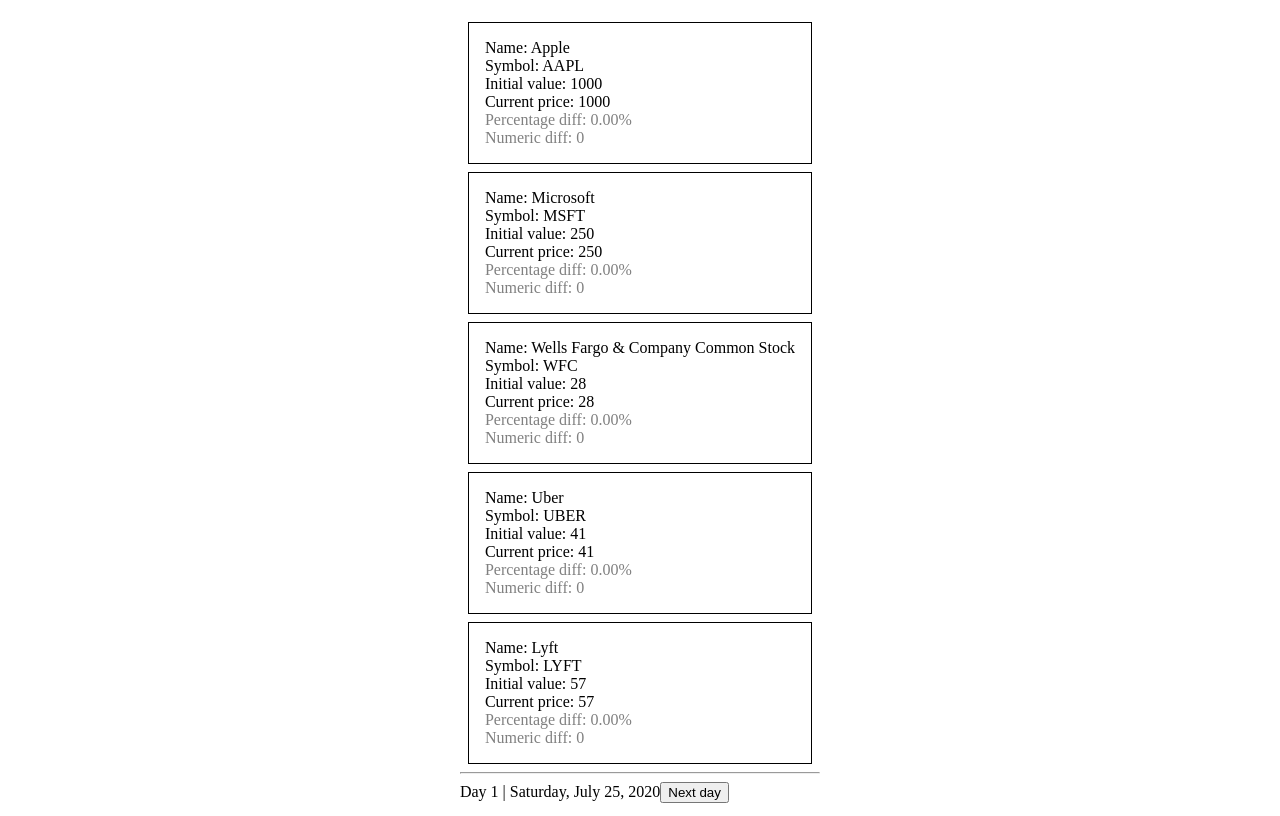
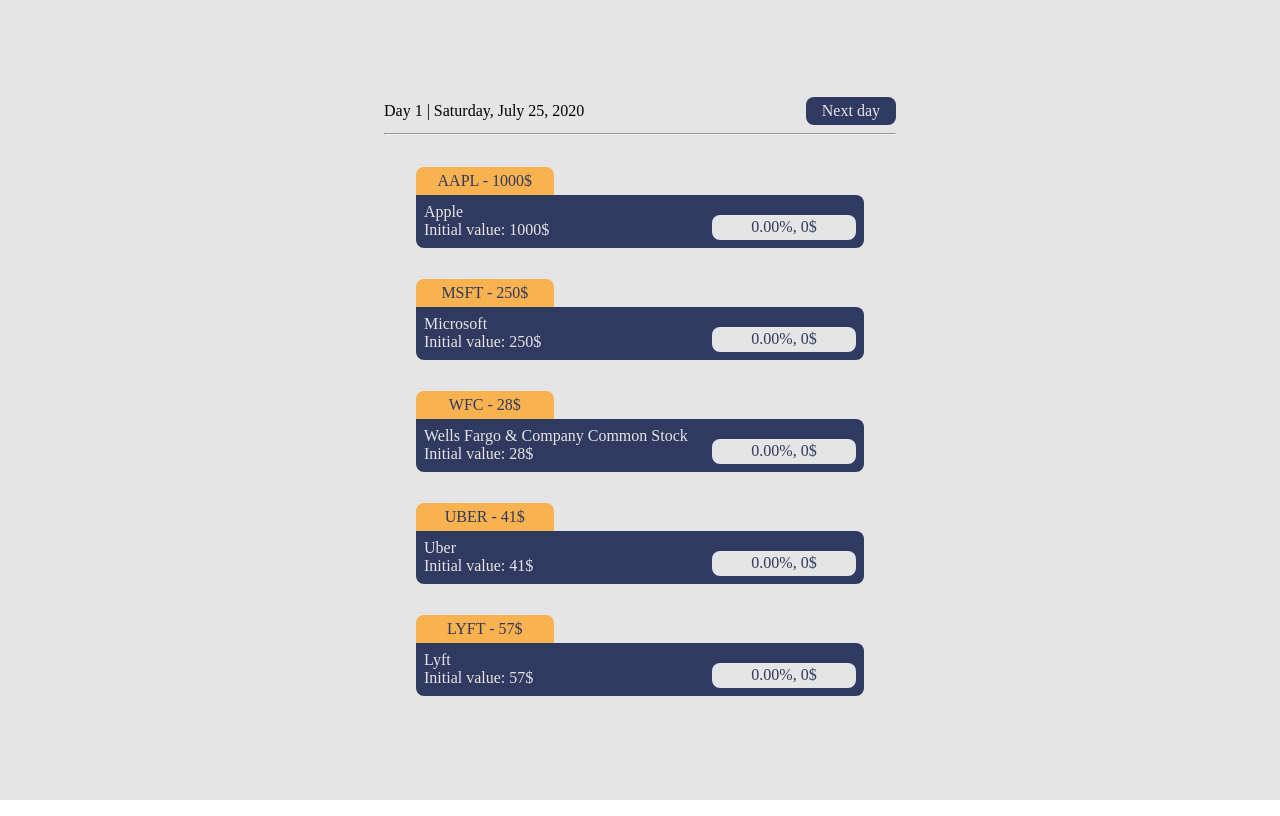
Before and after one commit to ffeliks/stock-game, a React (Create React App) app: page / in a window 1280 px wide. Built offline with nearby package versions, Linux system fonts and the light colour scheme.

Commit message:
Add basic styling

```diff
--- a/package.json
+++ b/package.json
@@ -10,6 +10,7 @@
     "@types/node": "^12.0.0",
     "@types/react": "^16.9.0",
     "@types/react-dom": "^16.9.0",
+    "normalize.css": "^8.0.1",
     "react": "^16.13.1",
     "react-dom": "^16.13.1",
     "react-jss": "^10.3.0",
--- a/src/AppRouter.tsx
+++ b/src/AppRouter.tsx
@@ -3,7 +3,6 @@
 import routes from './routes';
 import Page from './components/Page';
 import Stocks from './scenes/stocks';
-import PageNotFound from './scenes/404';
 
 function AppRouter() {
   return (
@@ -11,8 +10,7 @@
       <Page>
         <Switch>
           <Route exact path={routes.STOCKS} component={Stocks} />
-          <Route exact path={routes.PAGE_NOT_FOUND} component={PageNotFound} />
-          <Redirect to={routes.PAGE_NOT_FOUND} />
+          <Redirect to={routes.STOCKS} />
         </Switch>
       </Page>
     </Router>
--- a/src/components/Page.tsx
+++ b/src/components/Page.tsx
@@ -7,6 +7,7 @@
         justifyContent: 'center',
         alignItems: 'center',
         height: '100vh',
+        backgroundColor: '#e5e5e5'
     }
 });
 
--- a/src/index.tsx
+++ b/src/index.tsx
@@ -1,3 +1,5 @@
+import 'normalize.css';
+
 import React from 'react';
 import ReactDOM from 'react-dom';
 import AppRouter from './AppRouter';
--- a/src/routes.ts
+++ b/src/routes.ts
@@ -1,4 +1,3 @@
 export default {
     STOCKS: '/',
-    PAGE_NOT_FOUND: '/404',
 };
--- a/src/scenes/404/index.tsx
+++ /dev/null
@@ -1,7 +0,0 @@
-import React from 'react';
-
-function PageNotFound() {
-    return <div>PageNotFound</div>
-}
-
-export default PageNotFound;
--- a/src/scenes/stocks/components/StockItem.tsx
+++ b/src/scenes/stocks/components/StockItem.tsx
@@ -8,18 +8,45 @@
 
 const useStyles = createUseStyles({
     root: {
-        border: '1px solid black',
         margin: '.5rem',
-        padding: '1rem',
+        width: '28rem',
+        height: '3.5rem',
+        padding: '1.5rem',
+    },
+    symbolContainer: {
+        color: '#303960',
+        padding: '.3rem',
+        backgroundColor: '#f8b24f',
+        borderRadius: '.5rem .5rem 0 0',
+        width: '8rem',
+        textAlign: 'center',
+    },
+    stockContent: {
+        padding: '.5rem',
+        borderRadius: '0 .5rem .5rem .5rem',
+        backgroundColor: '#303960',
+        color: '#e5e5e5',
+        display: 'flex',
+        justifyContent: 'space-between',
+        alignItems: 'flex-end',
+    },
+    priceDiffContainer: {
+        width: '7rem',
+        textAlign: 'center',
+        padding: '.2rem 1rem',
+        borderRadius: '.5rem',
     },
     priceSame: {
-        color: 'gray',
+        color: '#303960',
+        backgroundColor: '#e5e5e5',
     },
     priceIncrease: {
-        color: 'green',
+        color: '#303960',
+        backgroundColor: '#A5FF8A',
     },
     priceDecrease: {
-        color: 'red',
+        color: 'white',
+        backgroundColor: '#e37a71',
     },
 });
 
@@ -29,6 +56,14 @@
 
     function getCurrentPrice(): number {
         return stock.currentPrice ? stock.currentPrice : stock.price;
+    }
+
+    function getPercentageDifference(): string {
+        return Number((getNumericDifference() / getCurrentPrice()) * 100).toFixed(2) + '%';
+    }
+
+    function getNumericDifference(): number {
+        return Math.abs(getCurrentPrice() - stock.price);
     }
 
     function getPriceStatus(): PriceStatus {
@@ -41,14 +76,6 @@
         } else {
             return PriceStatus.SAME;
         }
-    }
-
-    function getPercentageDifference(): string {
-        return Number((getNumericDifference() / getCurrentPrice()) * 100).toFixed(2) + '%';
-    }
-
-    function getNumericDifference(): number {
-        return Math.abs(getCurrentPrice() - stock.price);
     }
 
     function getPriceStatusColor(): string {
@@ -65,23 +92,21 @@
 
     return (
         <div className={classes.root}>
-            <div>
-                Name: {stock.name}
+            <div className={`${classes.symbolContainer}`}>
+                {stock.symbol} - {`${getCurrentPrice()}$`}
             </div>
-            <div>
-                Symbol: {stock.symbol}
-            </div>
-            <div>
-                Initial value: {stock.price}
-            </div>
-            <div>
-                Current price: {getCurrentPrice()}
-            </div>
-            <div className={getPriceStatusColor()}>
-                Percentage diff: {getPercentageDifference()}
-            </div>
-            <div className={getPriceStatusColor()}>
-                Numeric diff: {getNumericDifference()}
+            <div className={classes.stockContent}>
+                <div>
+                    <div>
+                        {stock.name}
+                    </div>
+                    <div>
+                        Initial value: {`${stock.price}$`}
+                    </div>
+                </div>
+                <div className={`${classes.priceDiffContainer} ${getPriceStatusColor()}`}>
+                    {getPercentageDifference()}, {`${getNumericDifference()}$`}
+                </div>
             </div>
         </div>
     )
--- a/src/scenes/stocks/index.tsx
+++ b/src/scenes/stocks/index.tsx
@@ -3,8 +3,27 @@
 import { Stock } from './types';
 import StockItem from './components/StockItem';
 import { getRandomNumberBetween, getRandomBoolean, getTodaysDate } from '../../utils';
+import { createUseStyles } from 'react-jss';
+
+
+const useStyles = createUseStyles({
+  header: {
+    display: 'flex',
+    justifyContent: 'space-between',
+    alignItems: 'center',
+  },
+  nextBtn: {
+    cursor: 'pointer',
+    backgroundColor: '#303960',
+    color: '#e5e5e5',
+    borderRadius: '.5rem',
+    padding: '.3rem 1rem',
+  }
+});
 
 function Stocks() {
+  const classes = useStyles();
+
   const [date, setDate] = useState<Date>(getTodaysDate());
   const [stocks, setStocks] = useState<Stock[]>([]);
 
@@ -66,10 +85,13 @@
 
   return (
     <>
+      <div className={classes.header}>
+        {`Day ${getDayNumber()}`}  | {getFormattedDate()}
+        <div className={classes.nextBtn} onClick={handleNextDayClick}>Next day</div>
+      </div>
+      <hr />
       {stocks.map((stock: Stock) => <StockItem key={stock.symbol} stock={stock} />)}
-      <hr />
-      {`Day ${getDayNumber()}`}  | {getFormattedDate()}
-      <button onClick={handleNextDayClick}>Next day</button>
+
     </>
   )
 }
```
Also changed, not shown: 1 other file (tests, documents, lock files or other folders).
